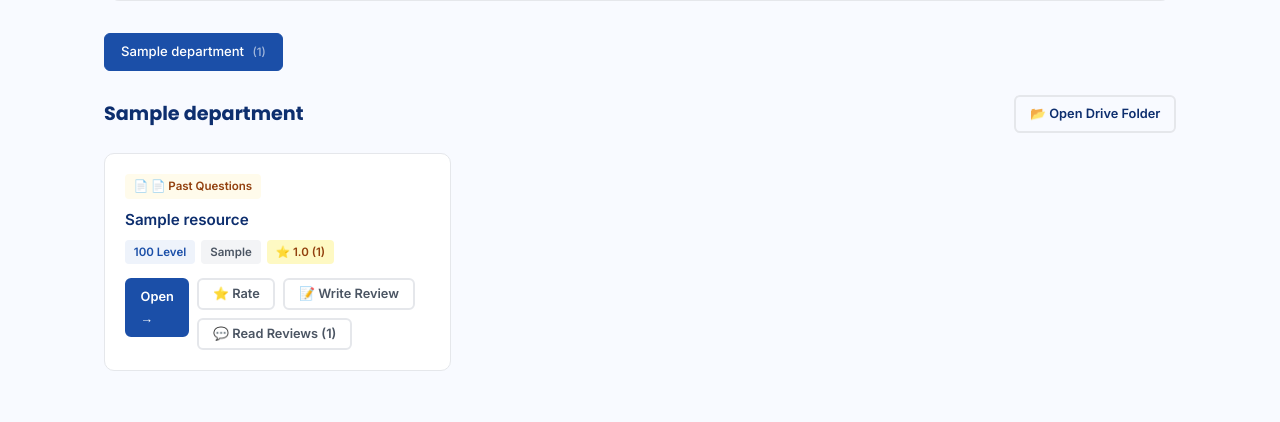
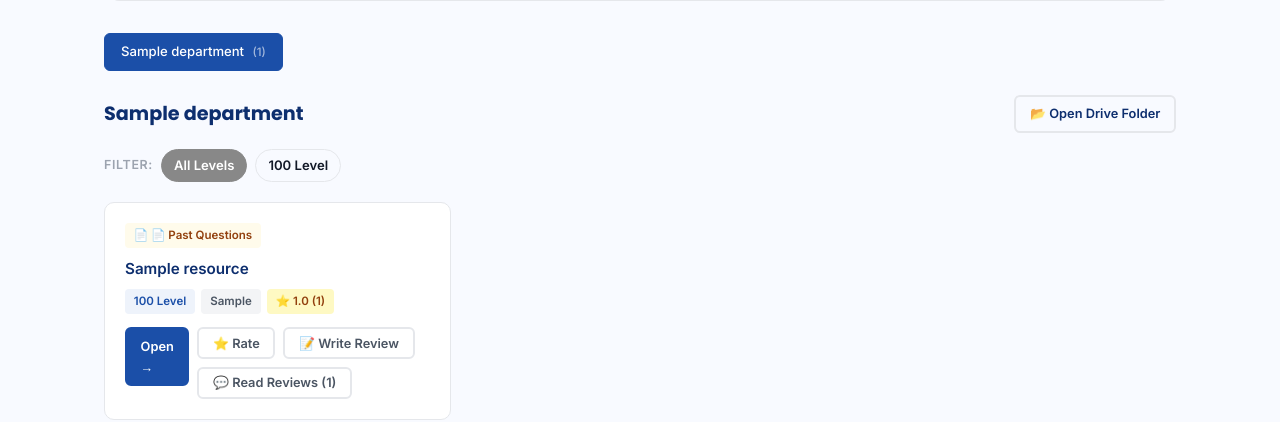
Before and after one commit to Bkfactor/bookbank-django, a Django app: a page that uses templates/core/faculty.html in a window 1280 px wide. Shown: the part 326-748 px from the top of the page. Run offline with Django 4.2, Linux system fonts and the light colour scheme; tables that the repository leaves empty hold one stand-in row (values such as "Sample post").

Commit message:
feat: add level filter pills to faculty dept page

```diff
--- a/core/views.py
+++ b/core/views.py
@@ -29,15 +29,37 @@ def faculty_detail(request, slug):
     else:
         active_dept = departments.first()
 
-    materials = Resource.objects.filter(
+    # Level filter
+    level_param = request.GET.get("level", "")
+    try:
+        active_level = int(level_param) if level_param else None
+    except ValueError:
+        active_level = None
+
+    qs = Resource.objects.filter(
         department=active_dept, status="approved"
-    ).order_by("-published_at") if active_dept else []
+    ) if active_dept else Resource.objects.none()
+
+    if active_level:
+        qs = qs.filter(level=active_level)
+
+    materials = qs.order_by("-published_at")
+
+    # Get which levels actually have materials in this dept (for showing filter buttons)
+    available_levels = (
+        Resource.objects.filter(department=active_dept, status="approved")
+        .values_list("level", flat=True)
+        .distinct()
+        .order_by("level")
+    ) if active_dept else []
 
     return render(request, "core/faculty.html", {
-        "faculty":     faculty,
-        "departments": departments,
-        "active_dept": active_dept,
-        "materials":   materials,
+        "faculty":          faculty,
+        "departments":      departments,
+        "active_dept":      active_dept,
+        "materials":        materials,
+        "active_level":     active_level,
+        "available_levels": available_levels,
     })
 
 
--- a/templates/core/faculty.html
+++ b/templates/core/faculty.html
@@ -31,7 +31,7 @@
 
   <!-- Materials -->
   {% if active_dept %}
-  <div style="display:flex;align-items:center;justify-content:space-between;margin-bottom:1.25rem;flex-wrap:wrap;gap:.75rem;">
+  <div style="display:flex;align-items:center;justify-content:space-between;margin-bottom:1rem;flex-wrap:wrap;gap:.75rem;">
     <h2 style="font-family:var(--font-display);font-size:1.2rem;font-weight:700;color:var(--navy);">
       {{ active_dept.name }}
     </h2>
@@ -39,6 +39,23 @@
     <a href="{{ active_dept.drive_url }}" target="_blank" class="btn btn--outline btn--sm">📂 Open Drive Folder</a>
     {% endif %}
   </div>
+
+  <!-- Level filter pills (only shown when there are multiple levels) -->
+  {% if available_levels %}
+  <div style="display:flex;flex-wrap:wrap;gap:.5rem;margin-bottom:1.25rem;align-items:center;">
+    <span style="font-size:.78rem;font-weight:600;color:var(--text-3);text-transform:uppercase;letter-spacing:.05em;">Filter:</span>
+    <a href="{% url 'faculty' faculty.slug %}?dept={{ active_dept.slug }}"
+       style="padding:.3rem .75rem;border-radius:999px;font-size:.82rem;font-weight:600;border:1.5px solid {% if not active_level %}{{ faculty.color }}{% else %}var(--border){% endif %};background:{% if not active_level %}{{ faculty.color }}{% else %}transparent{% endif %};color:{% if not active_level %}#fff{% else %}var(--text){% endif %};text-decoration:none;">
+      All Levels
+    </a>
+    {% for lvl in available_levels %}
+    <a href="{% url 'faculty' faculty.slug %}?dept={{ active_dept.slug }}&level={{ lvl }}"
+       style="padding:.3rem .75rem;border-radius:999px;font-size:.82rem;font-weight:600;border:1.5px solid {% if active_level == lvl %}{{ faculty.color }}{% else %}var(--border){% endif %};background:{% if active_level == lvl %}{{ faculty.color }}{% else %}transparent{% endif %};color:{% if active_level == lvl %}#fff{% else %}var(--text){% endif %};text-decoration:none;">
+      {{ lvl }} Level
+    </a>
+    {% endfor %}
+  </div>
+  {% endif %}
 
   {% if materials %}
   <div class="materials-grid">
@@ -49,8 +66,13 @@
   {% else %}
   <div class="empty-state">
     <div class="empty-state__icon">📂</div>
+    {% if active_level %}
+    <p class="empty-state__title">No {{ active_level }}-level materials yet for {{ active_dept.name }}</p>
+    <p class="empty-state__sub">Try a different level, or be the first to submit one.</p>
+    {% else %}
     <p class="empty-state__title">No materials yet for {{ active_dept.name }}</p>
     <p class="empty-state__sub">Know a course rep with notes? Send them the submit link.</p>
+    {% endif %}
     <div class="empty-state__actions">
       {% if active_dept.drive_url %}
       <a href="{{ active_dept.drive_url }}" target="_blank" class="btn btn--outline">Open Drive Folder →</a>
```
